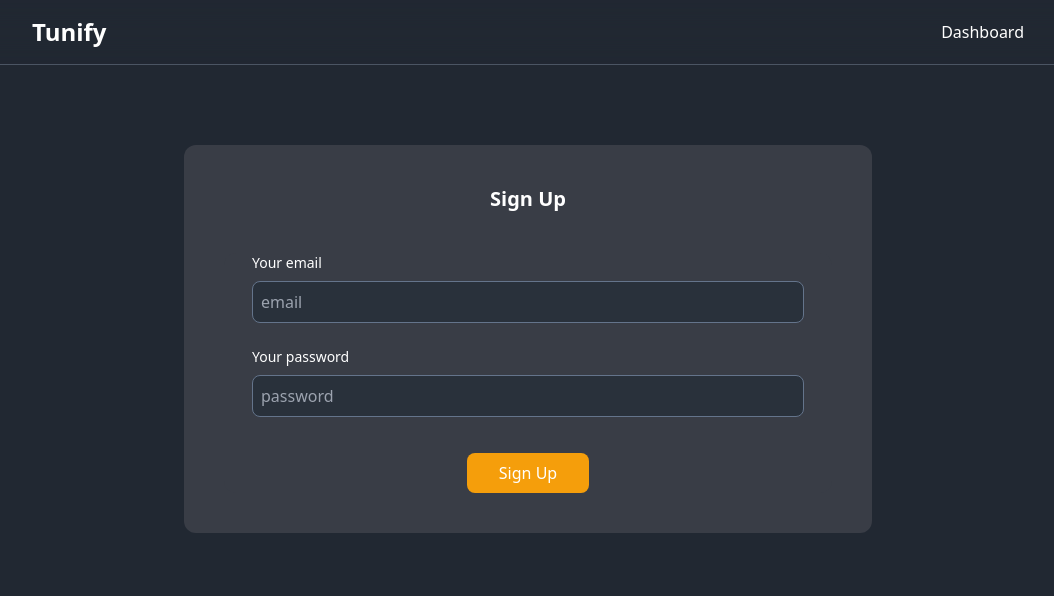
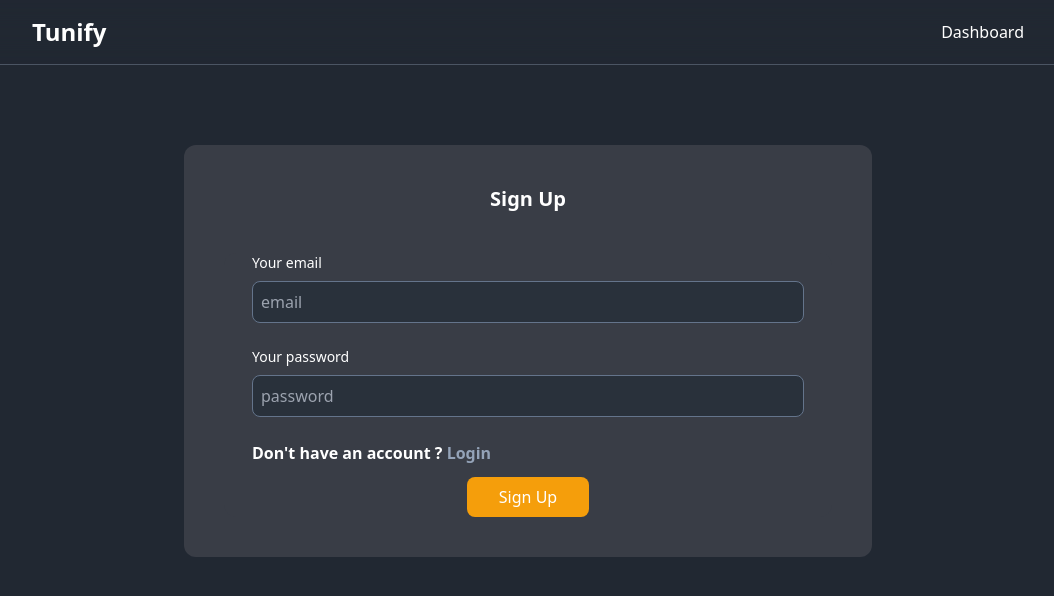
Before and after one commit to yogeshbhutkar/Tunify, a React (Create React App) app in the folder frontend/: page /signup in a window 1280 px wide. Shown: the top 596 px of the page, without its empty margins (112-1166 px from the left). Built offline with nearby package versions, Linux system fonts and the light colour scheme; no server answers; the HTML template or start-up script is replaced by a standard one.

Commit message:
Added login and signup ux

```diff
--- a/frontend/src/components/Login.jsx
+++ b/frontend/src/components/Login.jsx
@@ -38,7 +38,7 @@ export default function Login() {
                 <input onChange={(e)=>setPassword(e.target.value)} type="password" name='password' id="password" className="caret-white w-full text-white border focus:border-2 focus:border-yellow-500 focus:outline-none border-slate-500 p-2 rounded-lg input-element" placeholder='password' required />
             </div>
             <div>
-                <p>Don't have an account ? <Link></Link></p>
+                <p className='text-white font-semibold text-md'>Don't have an account ?<span className='text-slate-400'> <Link to="/signup">Sign Up</Link></span></p>
             </div>
             <div className='items-center justify-center flex pt-3'>
                 <button type="submit" className="items-center justify-center flex text-white bg-amber-500 px-8 py-2 rounded-lg text-center hover:bg-yellow-600 focus:ring-4 ">Log In</button>
--- a/frontend/src/components/SignUp.jsx
+++ b/frontend/src/components/SignUp.jsx
@@ -2,7 +2,7 @@ import React, { useState } from 'react'
 // import { useCallback } from 'react'
 // import { getAuth, createUserWithEmailAndPassword } from 'firebase/auth'
 import { UserAuth } from '../context/AuthContext'
-import { useNavigate } from 'react-router-dom'
+import { useNavigate, Link } from 'react-router-dom'
 
 export default function SignUp() {
 
@@ -40,6 +40,9 @@ export default function SignUp() {
                 <label htmlFor="password" className="block mb-2 text-sm text-white font-medium">Your password</label>
                 <input onChange={(e)=>setPassword(e.target.value)} type="password" password="password" id="password" className="caret-white w-full text-white border focus:border-2 focus:border-yellow-500 focus:outline-none border-slate-500 p-2 rounded-lg input-element" placeholder='password' required />
             </div>
+            <div>
+                <p className='text-white font-semibold text-md'>Don't have an account ?<span className='text-slate-400'> <Link to="/login">Login</Link></span></p>
+            </div>
             <div className='items-center justify-center flex pt-3'>
                 <button type="submit" className="items-center justify-center flex text-white bg-amber-500 px-8 py-2 rounded-lg text-center hover:bg-yellow-600 focus:ring-4 ">Sign Up</button>
             </div>
```
